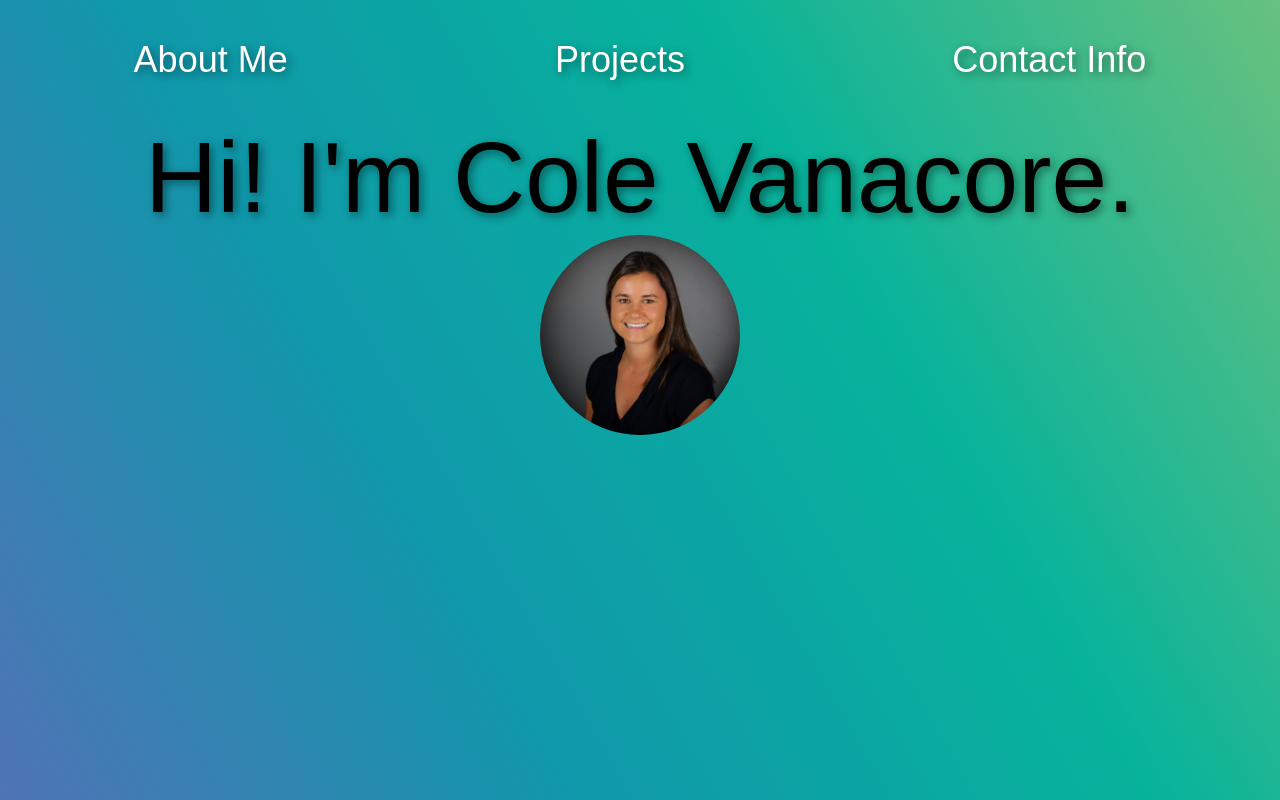
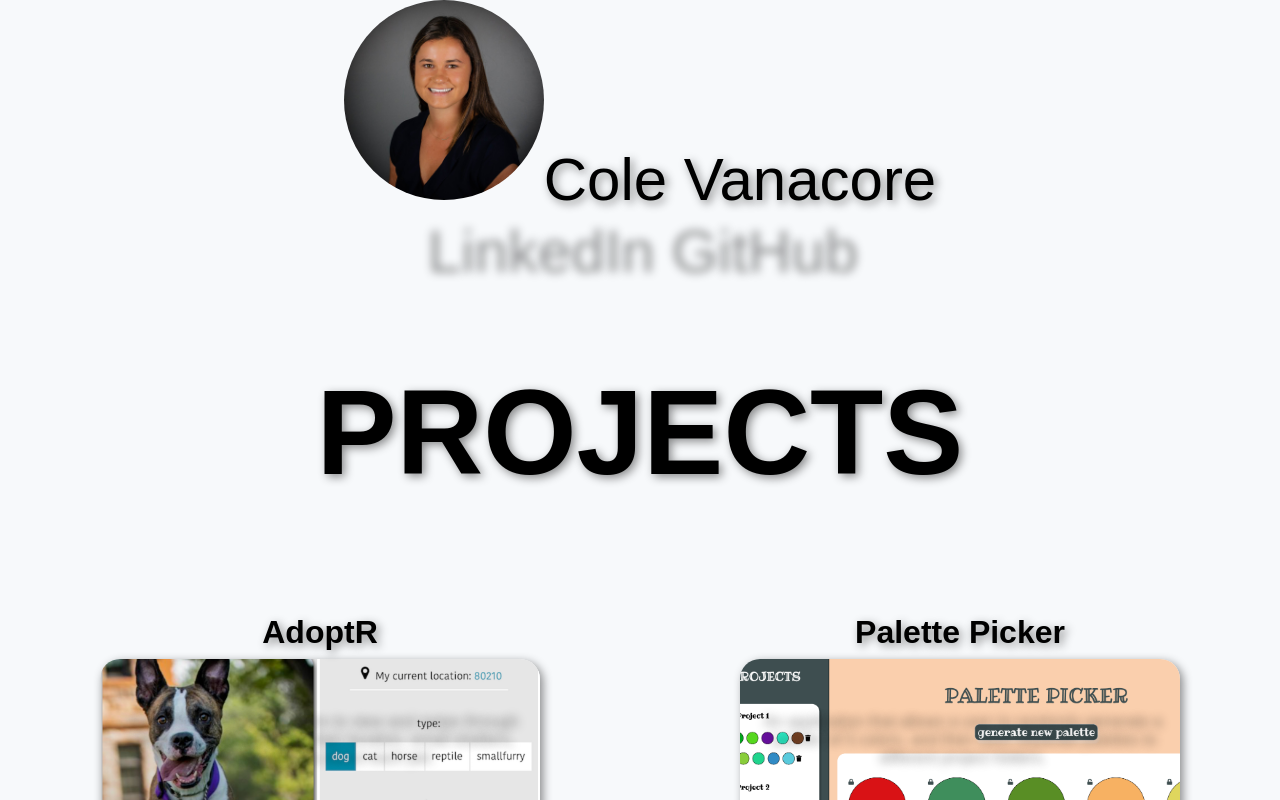
Before and after one commit to colev1/portfolio-site, a React (Create React App) app: page / in a window 1280 px wide. Shown: the top 800 px of the page. Built offline with nearby package versions, Linux system fonts and the light colour scheme; a web font is replaced by a local one.

Commit message:
Refactor to a one page site

```diff
--- a/src/App.js
+++ b/src/App.js
@@ -15,17 +15,21 @@ class App extends Component {
   render() {
     return (
       <div className="App">
-        <nav className="nav-bar">
-          <NavLink to='/about' className='about'> About Me </NavLink>
+        {/* <nav className="nav-bar"> */}
+          {/* <NavLink to='/about' className='about'> About Me </NavLink>
           <NavLink to='/projects' className='projects'> Projects </NavLink>
-          <NavLink to='/contact' className='contact'> Contact Info </NavLink>
-        </nav>
-        <Switch>
-          <Route exact path='/' component={Home} />
+          <NavLink to='/contact' className='contact'> Contact Info </NavLink> */}
+        {/* </nav> */}
+        {/* <Switch> */}
+          {/* <Route exact path='/' component={Home} />
           <Route path='/about' component={About} />
           <Route path='/contact' component={Contact} />
-          <Route path='/projects' component={Projects} />
-        </Switch>
+          <Route path='/projects' component={Projects} /> */}
+        {/* </Switch> */}
+        {/* <Home /> */}
+        {/* <About /> */}
+        <Contact />
+        <Projects />
       </div>
     );
   }
--- a/src/App.scss
+++ b/src/App.scss
@@ -2,7 +2,8 @@
 
 .App {
   background-size: cover;
-  background: linear-gradient(60deg, #5073b7, #1098ab, #07b39b, #68c17f);
+  // background: linear-gradient(60deg, #5073b7, #1098ab, #07b39b, #68c17f);
+  background-color: #F7F9FB;
   font-family: 'Viga', sans-serif;
   min-height: 100vh;
   text-align: center;
--- a/src/Contact/Contact.js
+++ b/src/Contact/Contact.js
@@ -6,16 +6,14 @@ class Contact extends Component {
     render() {
         return (
             <div className="contact-container">
-                <ul>
-                <img src={headshot} className="headshot"/>
-                    <a href="https://www.linkedin.com/in/cole-vanacore/"> LinkedIn </a>
-                </ul>
-               <ul>
-                    <a href="https://www.github.com/colev1"> GitHub </a>
-               </ul>
-               <ul>
-                    <a href="https://www.turing.io"> Explore Turing! </a>
-               </ul>
+                <div>
+                  <img src={headshot} className="headshot"/>
+                  Cole Vanacore
+                </div>
+                <div>
+                  <a href="https://www.linkedin.com/in/cole-vanacore/"> LinkedIn </a>
+                  <a href="https://www.github.com/colev1"> GitHub </a>
+                </div>
             </div>
         )
     }
--- a/src/Home/Home.js
+++ b/src/Home/Home.js
@@ -10,9 +10,12 @@ class Home extends Component {
     render() {
         return (
             <div className="home-container">
-                <div>
-                Hi! I'm Cole Vanacore.
-                </div>
+                <p>
+                Hi! I'm Cole.
+                </p>
+                <p>
+                Frontend Web Developer
+                </p>
                <img src={headshot} className="headshot"/>
             </div>
         )
--- a/src/Home/Home.scss
+++ b/src/Home/Home.scss
@@ -1,6 +1,6 @@
 div {
     // color: white;
-    font-size: 100px;
+    font-size: 60px;
     text-shadow: 3px 3px 10px rgba(0,0,0,.45);
     // filter: blur(7px);
 
@@ -25,7 +25,7 @@ div {
 }
 
 .home-container:hover {
-    font-size: 400px;
-    transition: font-size 2s;
+    // font-size: 400px;
+    // transition: font-size 2s;
 
 }
--- a/src/Projects/Projects.js
+++ b/src/Projects/Projects.js
@@ -8,6 +8,8 @@ import swapibox from '../images/swapibox-image.png';
 class Projects extends Component {
     render() {
         return (
+          <div>
+            <h1> PROJECTS </h1>
             <div className="projects-container">
               <article>
                   <h3>  AdoptR </h3>
@@ -51,6 +53,7 @@ class Projects extends Component {
                 </div>
               </article>
             </div>
+          </div>
         )
     }
 }
--- a/src/Projects/Projects.scss
+++ b/src/Projects/Projects.scss
@@ -48,11 +48,6 @@ li {
   }
 }
 
-// .project:hover {
-//   background: white;
-//   color: black;
-// }
-
 .project:hover a {
   color: black;
 }
```
